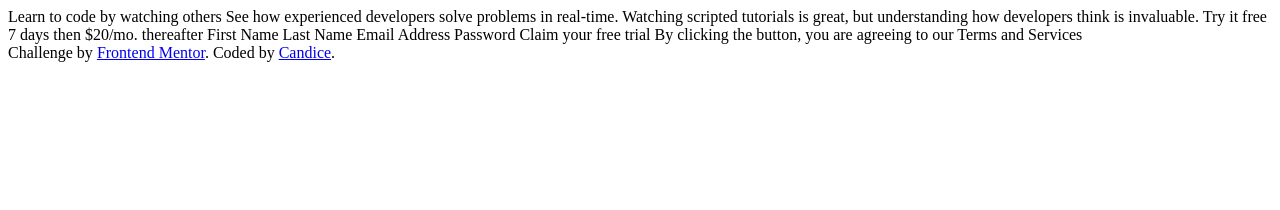
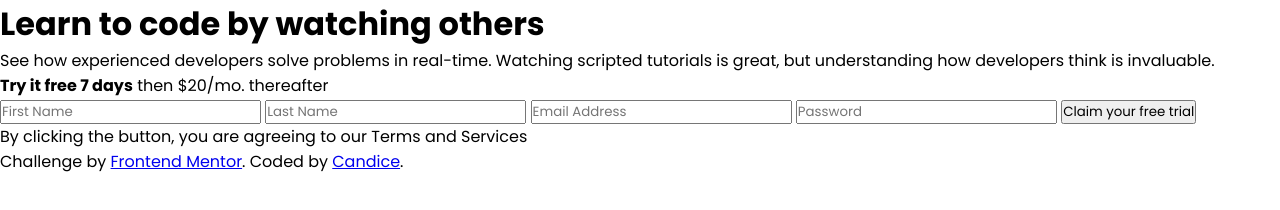
Before and after one commit to candicoded/intro-component-with-signup-form-master, a plain HTML site: page index.html in a window 1280 px wide. Drawn offline with Linux system fonts and the light colour scheme.

Commit message:
finihed html

```diff
--- a/index.html
+++ b/index.html
@@ -1,34 +1,57 @@
 <!DOCTYPE html>
 <html lang="en">
   <head>
-  <meta charset="UTF-8">
-  <meta name="viewport" content="width=device-width, initial-scale=1.0"> <!-- displays site properly based on user's device -->
+    <meta charset="UTF-8" />
+    <meta name="viewport" content="width=device-width, initial-scale=1.0" />
+    <!-- displays site properly based on user's device -->
 
-  <link rel="icon" type="image/png" sizes="32x32" href="./images/favicon-32x32.png">
-  <link rel="stylesheet" href="style.css">
+    <link
+      rel="icon"
+      type="image/png"
+      sizes="32x32"
+      href="./images/favicon-32x32.png"
+    />
+    <link rel="stylesheet" href="style.css" />
+    <link rel="preconnect" href="https://fonts.googleapis.com" />
+    <link rel="preconnect" href="https://fonts.gstatic.com" crossorigin />
+    <link
+      href="https://fonts.googleapis.com/css2?family=Poppins:wght@400;500;600;700&display=swap"
+      rel="stylesheet"
+    />
     <title>Frontend Mentor | Intro component with sign up form</title>
   </head>
   <body>
+    <h1>Learn to code by watching others</h1>
 
-  Learn to code by watching others
+    <p>
+      See how experienced developers solve problems in real-time. Watching
+      scripted tutorials is great, but understanding how developers think is
+      invaluable.
+    </p>
 
-  See how experienced developers solve problems in real-time. Watching scripted tutorials is great,
-  but understanding how developers think is invaluable.
+    <div class="signup-box">
+      <strong>Try it free 7 days</strong> then $20/mo. thereafter
+    </div>
 
-  Try it free 7 days then $20/mo. thereafter
+    <form action="#">
+      <input type="text" placeholder="First Name" />
+      <input type="text" placeholder="Last Name" />
+      <input type="email" name="" id="" placeholder="Email Address" />
+      <input type="password" name="" id="" placeholder="Password" />
 
-  First Name
-  Last Name
-  Email Address
-  Password
+      <button>Claim your free trial</button>
 
-  Claim your free trial
-
-  By clicking the button, you are agreeing to our Terms and Services
+      <p class="agreement">
+        By clicking the button, you are agreeing to our
+         <span class="terms">Terms and Services</span>
+      </p>
+    </form>
 
     <footer>
-      Challenge by <a href="https://www.frontendmentor.io?ref=challenge" target="_blank">Frontend Mentor</a>.
-      Coded by <a href="#">Candice</a>.
+      Challenge by
+      <a href="https://www.frontendmentor.io?ref=challenge" target="_blank"
+        >Frontend Mentor</a
+      >. Coded by <a href="#">Candice</a>.
     </footer>
   </body>
 </html>
--- a/style.css
+++ b/style.css
@@ -0,0 +1,14 @@
+:root {
+--Red400: hsl(0, 100%, 74%);
+--Green400: hsl(154, 59%, 51%);
+--Purple700: hsl(248, 32%, 49%);
+--Gray900: hsl(249, 10%, 26%);
+--Purple350: hsl(246, 25%, 77%);
+}
+
+* {
+  box-sizing: border-box;
+  margin: 0;
+  padding: 0;
+  font-family: 'Poppins', sans-serif;
+}
```
Lines whose indentation alone changed are shown as unchanged.
